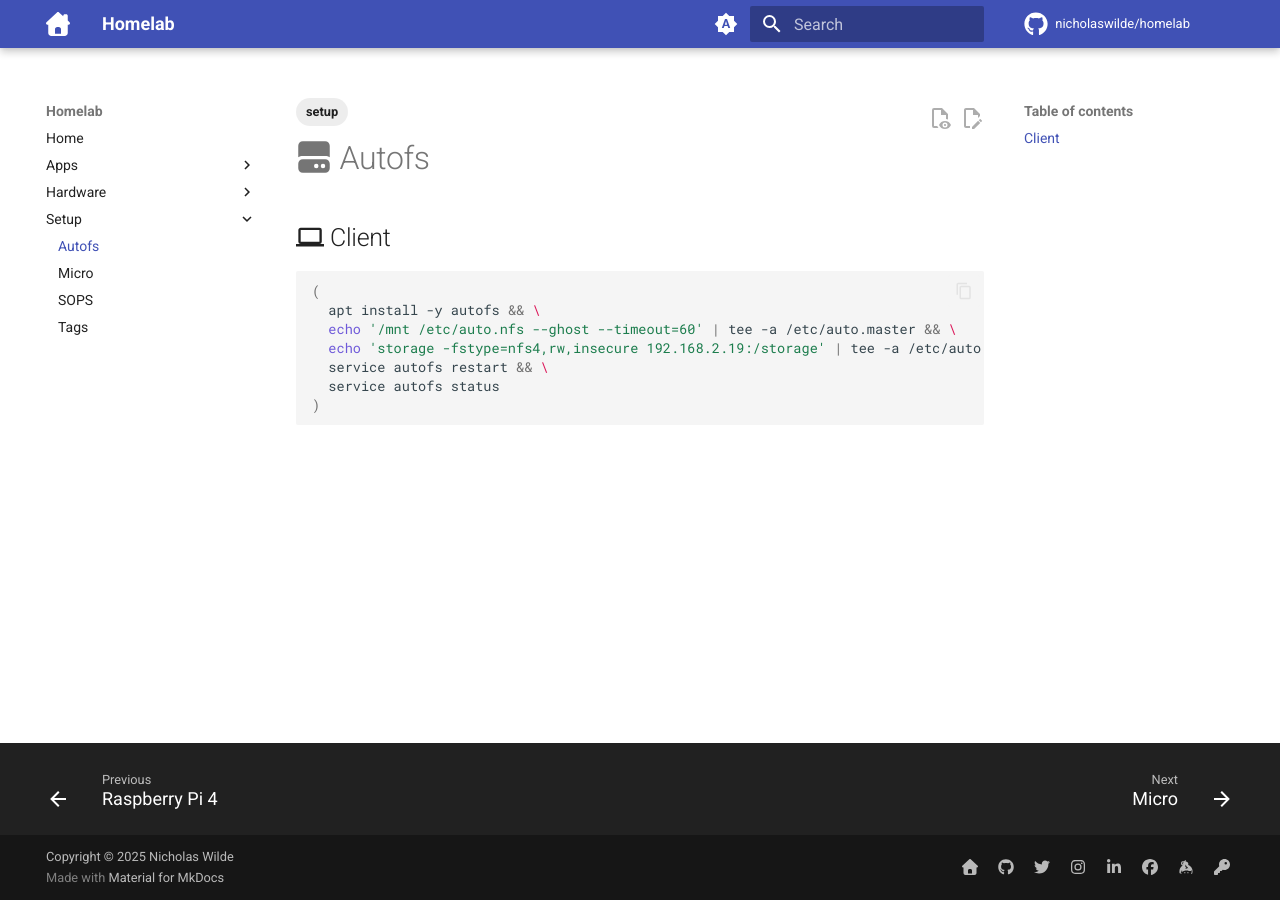
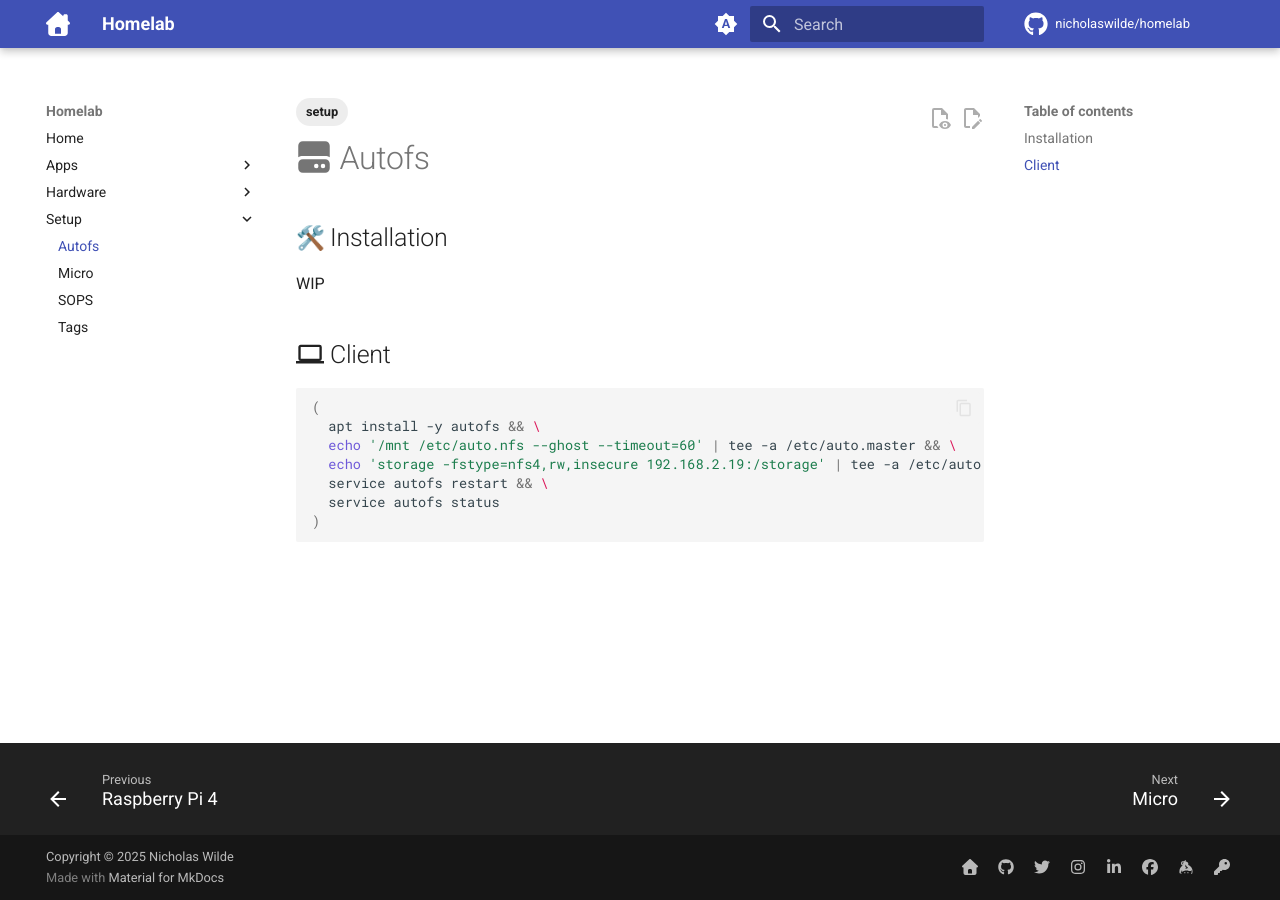
Before and after one commit to nicholaswilde/homelab, an MkDocs documentation site: the page built from docs/setup/autofs.md, in a window 1280 px wide. Built offline with MkDocs 1.6.1 and Material for MkDocs 9.7.7, drawn with Linux system fonts in a browser that asks for light colours; emoji names are drawn with the system emoji font; comment, search, counter and statistics services are not loaded.

Commit message:
Update autofs.md

```diff
--- a/docs/setup/autofs.md
+++ b/docs/setup/autofs.md
@@ -3,6 +3,10 @@ tags:
   - setup
 ---
 # :fontawesome-solid-hard-drive: Autofs
+
+## :hammer_and_wrench: Installation
+
+WIP
 
 ## :material-laptop: Client
 
```
